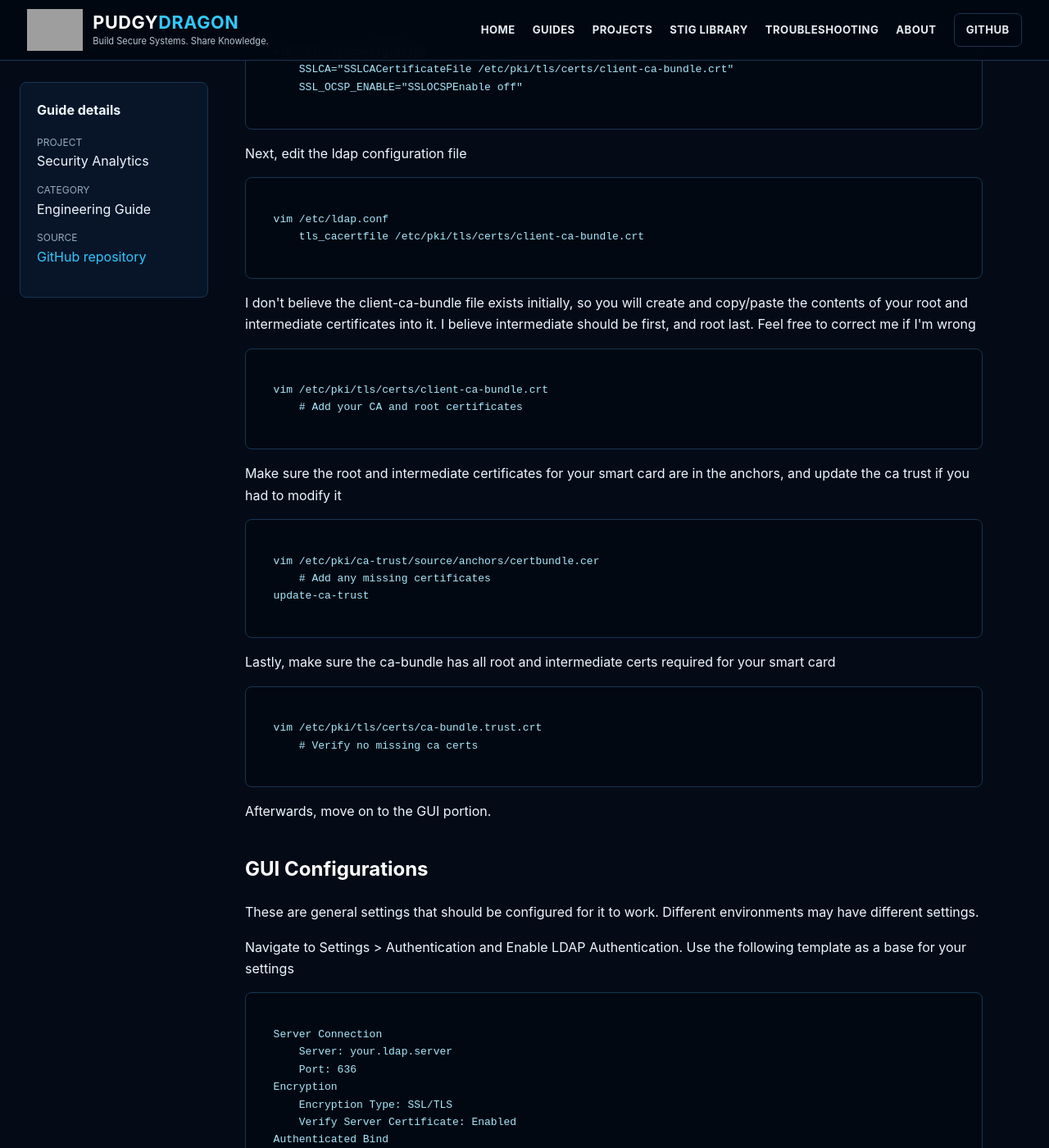
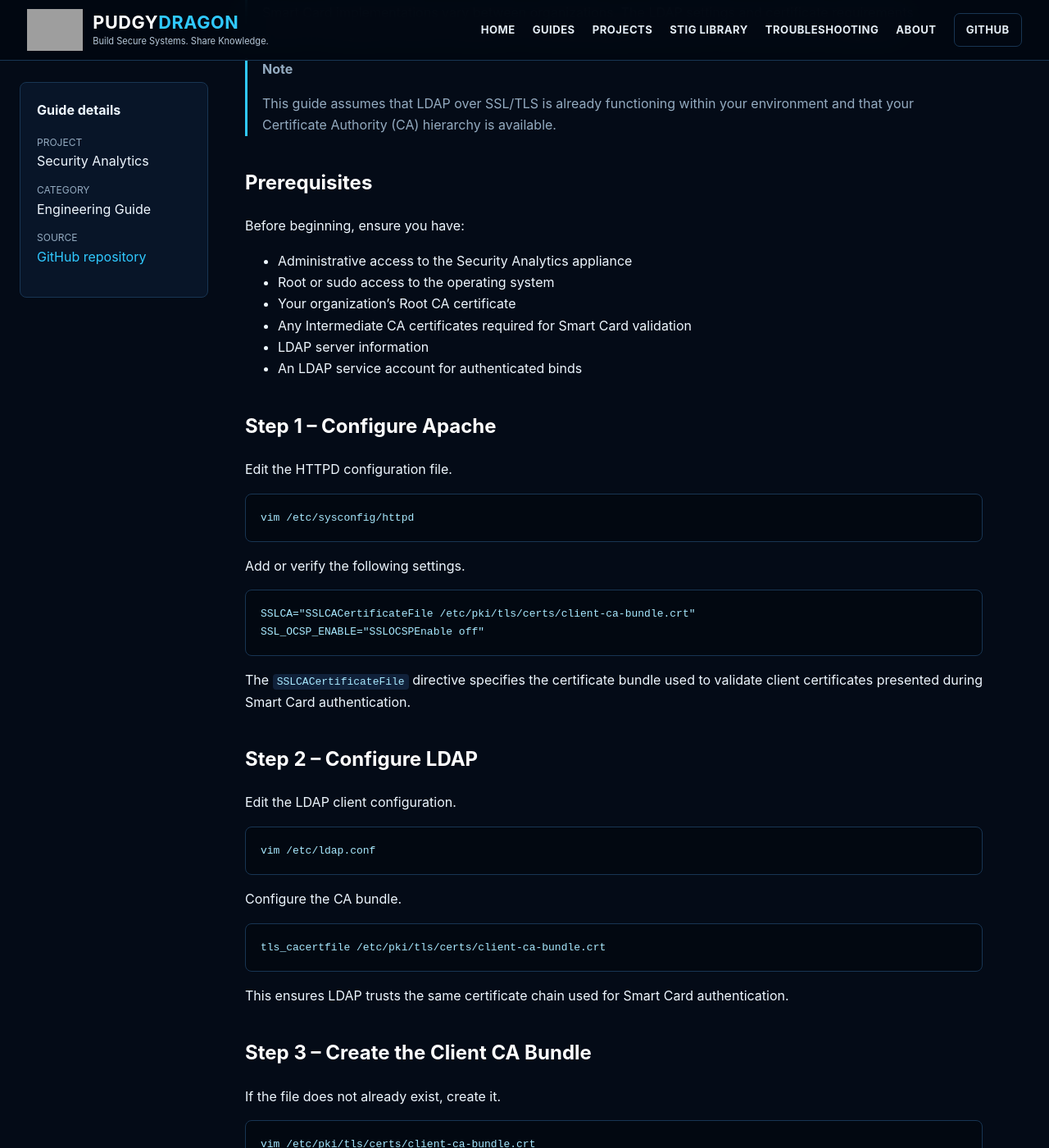
Before and after one commit to PudgyDragon/pudgydragon.github.io, a Jekyll site: the page built from _guides/security-analytics-guides-smartcardauth.md, in a window 1280 px wide and 1400 px high, scrolled down 716 px. Shown: the whole window at 82% size. Built offline with Jekyll 4.4.1, drawn with Linux system fonts in a browser that asks for light colours; some of the changed text lies outside the part shown; grey boxes are pictures that could not be loaded.

Commit message:
Update security-analytics-guides-smartcardauth.md

````diff
--- a/_guides/security-analytics-guides-smartcardauth.md
+++ b/_guides/security-analytics-guides-smartcardauth.md
@@ -1,84 +1,230 @@
 ---
-title: "Smartcardauth"
+title: "Configuring Smart Card Authentication"
 project: "Security Analytics"
 category: "Engineering Guide"
-description: "A practical engineering guide for Security Analytics."
+description: "Configure LDAP and Smart Card authentication for Broadcom Security Analytics."
 source_url: "https://github.com/PudgyDragon/Security_Analytics/blob/main/Guides/SmartCardAuth.md"
 ---
 
-<h1>Smart Card Authentication on Security Analytics</h1>
-<p>This is a short guide for setting up smart card authentication on Security Analytics. I didn't have much luck finding a good guide online.</p>
+## Introduction
 
-<h2>CLI Configurations</h2>
-<p>There are a few files you will need to either add or change.</p>
-<p>Start by editing the httpd configuration file on the device</p>
-<pre><code>
-  vim /etc/sysconfig/httpd
-      SSLCA="SSLCACertificateFile /etc/pki/tls/certs/client-ca-bundle.crt"
-      SSL_OCSP_ENABLE="SSLOCSPEnable off"
+This guide documents the process of configuring **Smart Card authentication** for Broadcom Security Analytics using LDAP over SSL/TLS.
 
-</code></pre>
-<p>Next, edit the ldap configuration file</p>
-<pre><code>
-  vim /etc/ldap.conf
-      tls_cacertfile /etc/pki/tls/certs/client-ca-bundle.crt
+Although Broadcom provides documentation for LDAP authentication, documentation covering Smart Card authentication is limited. This guide summarizes the configuration that successfully enabled Smart Card authentication in our environment.
 
-</code></pre>
-<p>I don't believe the client-ca-bundle file exists initially, so you will create and copy/paste the contents of your root and intermediate certificates into it. I believe
-intermediate should be first, and root last. Feel free to correct me if I'm wrong</p>
-<pre><code>
-  vim /etc/pki/tls/certs/client-ca-bundle.crt
-      # Add your CA and root certificates
+> **Important**
+>
+> Smart Card implementations vary between organizations. The LDAP settings and certificate requirements shown in this guide should be treated as a working template rather than a one-size-fits-all configuration.
 
-</code></pre>
-<p>Make sure the root and intermediate certificates for your smart card are in the anchors, and update the ca trust if you had to modify it</p>
-<pre><code>
-  vim /etc/pki/ca-trust/source/anchors/certbundle.cer
-      # Add any missing certificates
-  update-ca-trust
+> **Note**
+>
+> This guide assumes that LDAP over SSL/TLS is already functioning within your environment and that your Certificate Authority (CA) hierarchy is available.
 
-</code></pre>
-<p>Lastly, make sure the ca-bundle has all root and intermediate certs required for your smart card</p>
-<pre><code>
-  vim /etc/pki/tls/certs/ca-bundle.trust.crt
-      # Verify no missing ca certs
+## Prerequisites
 
-</code></pre>
-<p>Afterwards, move on to the GUI portion.</p>
+Before beginning, ensure you have:
 
-<h2>GUI Configurations</h2>
-<p>These are general settings that should be configured for it to work. Different environments may have different settings.</p>
-<p>Navigate to Settings > Authentication and Enable LDAP Authentication. Use the following template as a base for your settings</p>
-<pre><code>
-  Server Connection
-      Server: your.ldap.server
-      Port: 636
-  Encryption
-      Encryption Type: SSL/TLS
-      Verify Server Certificate: Enabled
-  Authenticated Bind
-      BIND DN: Username for accessing LDAP
-      BIND Password: Password for above username
-  Searches
-      Search Base: DC=your,DC=company,DC=domain
-      Scope: sub
-      Group DN: CN=where,OU=your,OU=users,OU=are,DC=and,DC=your,DC=domain
-      Group Name Attribute: cn
-  Smart Cards and Certificates
-      Use Certificate / Card for Authentication: Enabled
-  Schema Configuration
-      LDAP Schema: User Defined
-      User Object Class: User
-      Login Name Attribute: userPrincipalName
-      Password Change Method: Active Directory (ADSI)
-      User ID Number Attribute: userAcountControl
-      Home Directory Attribute: unixHomeDirectory
-      Shadow Object Class: User
-      Group Object Class: Group
-      Group ID Number Attribute: primaryGroupID
-      Group Membership Attribute: member
+- Administrative access to the Security Analytics appliance
+- Root or sudo access to the operating system
+- Your organization's Root CA certificate
+- Any Intermediate CA certificates required for Smart Card validation
+- LDAP server information
+- An LDAP service account for authenticated binds
 
-</code></pre>
+## Step 1 – Configure Apache
 
-<h2>Done</h2>
-<p>With that, you should be all set. You may need to reboot your server once everything is configured. Special shout out to my friend who had experience with this in the past.</p>
+Edit the HTTPD configuration file.
+
+```bash
+vim /etc/sysconfig/httpd
+```
+
+Add or verify the following settings.
+
+```text
+SSLCA="SSLCACertificateFile /etc/pki/tls/certs/client-ca-bundle.crt"
+SSL_OCSP_ENABLE="SSLOCSPEnable off"
+```
+
+The `SSLCACertificateFile` directive specifies the certificate bundle used to validate client certificates presented during Smart Card authentication.
+
+## Step 2 – Configure LDAP
+
+Edit the LDAP client configuration.
+
+```bash
+vim /etc/ldap.conf
+```
+
+Configure the CA bundle.
+
+```text
+tls_cacertfile /etc/pki/tls/certs/client-ca-bundle.crt
+```
+
+This ensures LDAP trusts the same certificate chain used for Smart Card authentication.
+
+## Step 3 – Create the Client CA Bundle
+
+If the file does not already exist, create it.
+
+```bash
+vim /etc/pki/tls/certs/client-ca-bundle.crt
+```
+
+Copy the certificates into the file.
+
+A typical certificate chain is:
+
+1. Intermediate CA certificate(s)
+2. Root CA certificate
+
+> **Field Note**
+>
+> Many environments place intermediate certificates first and the Root CA last. If your organization's PKI documentation specifies a different order, follow your PKI administrator's guidance.
+
+## Step 4 – Update the Trusted CA Store
+
+Verify your trusted certificate store contains every certificate required for Smart Card validation.
+
+Edit the trusted anchor file if necessary.
+
+```bash
+vim /etc/pki/ca-trust/source/anchors/certbundle.cer
+```
+
+If certificates were added, rebuild the trust store.
+
+```bash
+update-ca-trust
+```
+
+## Step 5 – Verify the System CA Bundle
+
+Confirm the system CA bundle contains the required Root and Intermediate certificates.
+
+```bash
+vim /etc/pki/tls/certs/ca-bundle.trust.crt
+```
+
+If certificates are missing, update the trust store before continuing.
+
+## Step 6 – Configure LDAP Authentication
+
+Navigate to:
+
+```text
+Settings → Authentication
+```
+
+Enable LDAP Authentication.
+
+The following configuration provides a working template.
+
+### Server Connection
+
+```text
+Server: your.ldap.server
+Port: 636
+```
+
+### Encryption
+
+```text
+Encryption Type: SSL/TLS
+Verify Server Certificate: Enabled
+```
+
+### Authenticated Bind
+
+```text
+Bind DN: <LDAP Service Account>
+Bind Password: <Password>
+```
+
+### Searches
+
+```text
+Search Base:
+DC=your,DC=company,DC=domain
+
+Scope:
+sub
+
+Group DN:
+CN=where,OU=your,OU=users,OU=are,DC=and,DC=your,DC=domain
+
+Group Name Attribute:
+cn
+```
+
+### Smart Cards and Certificates
+
+```text
+Use Certificate / Card for Authentication:
+Enabled
+```
+
+### Schema Configuration
+
+```text
+LDAP Schema:
+User Defined
+
+User Object Class:
+User
+
+Login Name Attribute:
+userPrincipalName
+
+Password Change Method:
+Active Directory (ADSI)
+
+User ID Number Attribute:
+userAccountControl
+
+Home Directory Attribute:
+unixHomeDirectory
+
+Shadow Object Class:
+User
+
+Group Object Class:
+Group
+
+Group ID Number Attribute:
+primaryGroupID
+
+Group Membership Attribute:
+member
+```
+
+> **Field Note**
+>
+> The exact schema attributes required depend on your LDAP implementation. Active Directory, OpenLDAP, and other directory services may use different object classes and attributes.
+
+## Verification
+
+After completing the configuration:
+
+- Verify LDAP authentication succeeds.
+- Verify Smart Card logins are accepted.
+- Confirm the certificate chain validates successfully.
+- Verify user group membership is resolved correctly.
+- Test authentication with a non-administrative account before enabling production use.
+
+## Troubleshooting
+
+If Smart Card authentication fails:
+
+- Verify the complete certificate chain is trusted.
+- Confirm the LDAP server certificate validates successfully.
+- Verify the user's certificate chains back to a trusted Root CA.
+- Confirm the LDAP service account can successfully perform user searches.
+- Review Apache and Security Analytics authentication logs for SSL or LDAP errors.
+
+If certificate validation continues to fail after updating the trust store, restart the relevant services or reboot the appliance to ensure the updated CA certificates are loaded.
+
+> **Field Note**
+>
+> Most Smart Card authentication issues are caused by missing Intermediate CA certificates or incomplete certificate chains rather than LDAP configuration itself. Verifying the certificate chain early in the troubleshooting process can save considerable time.
````
